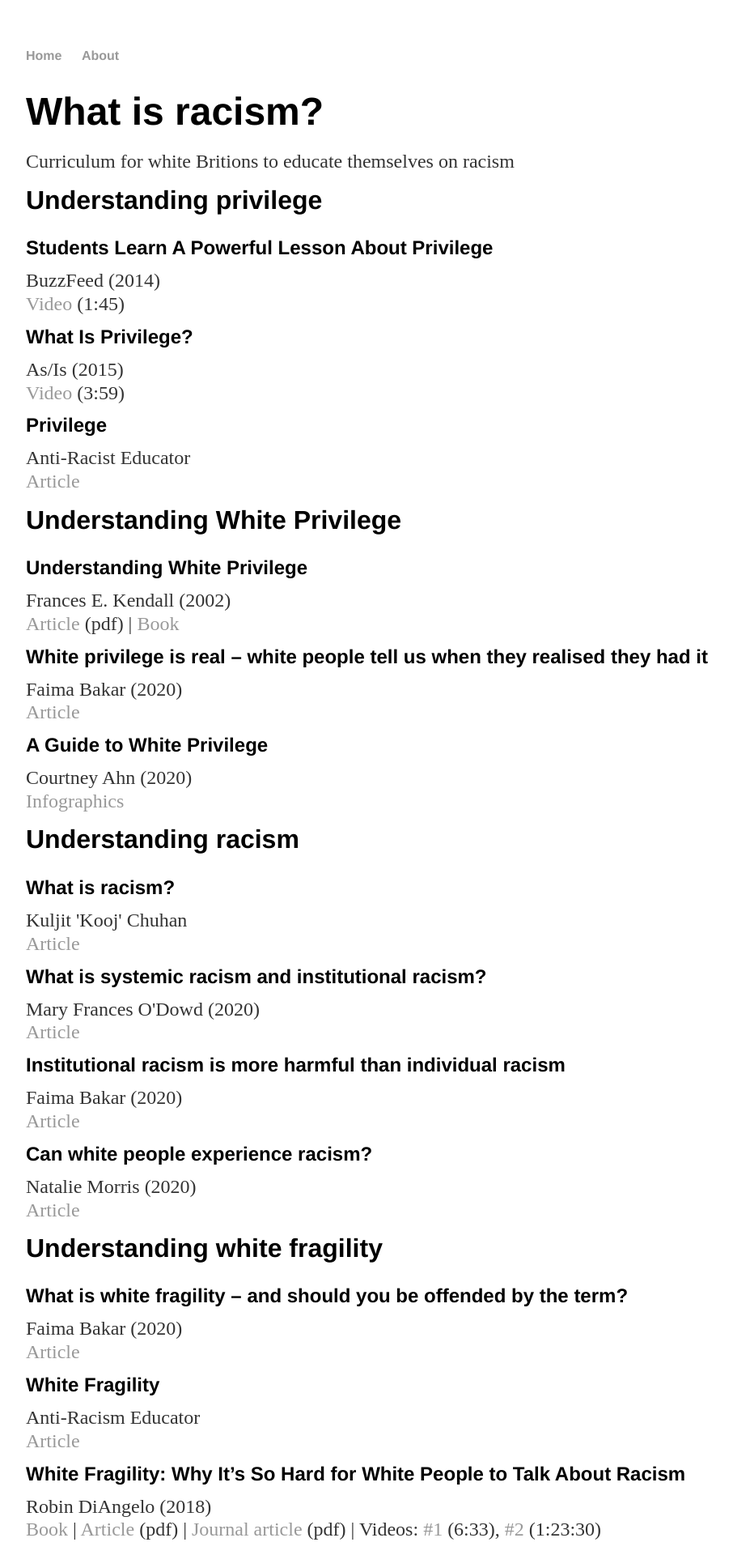
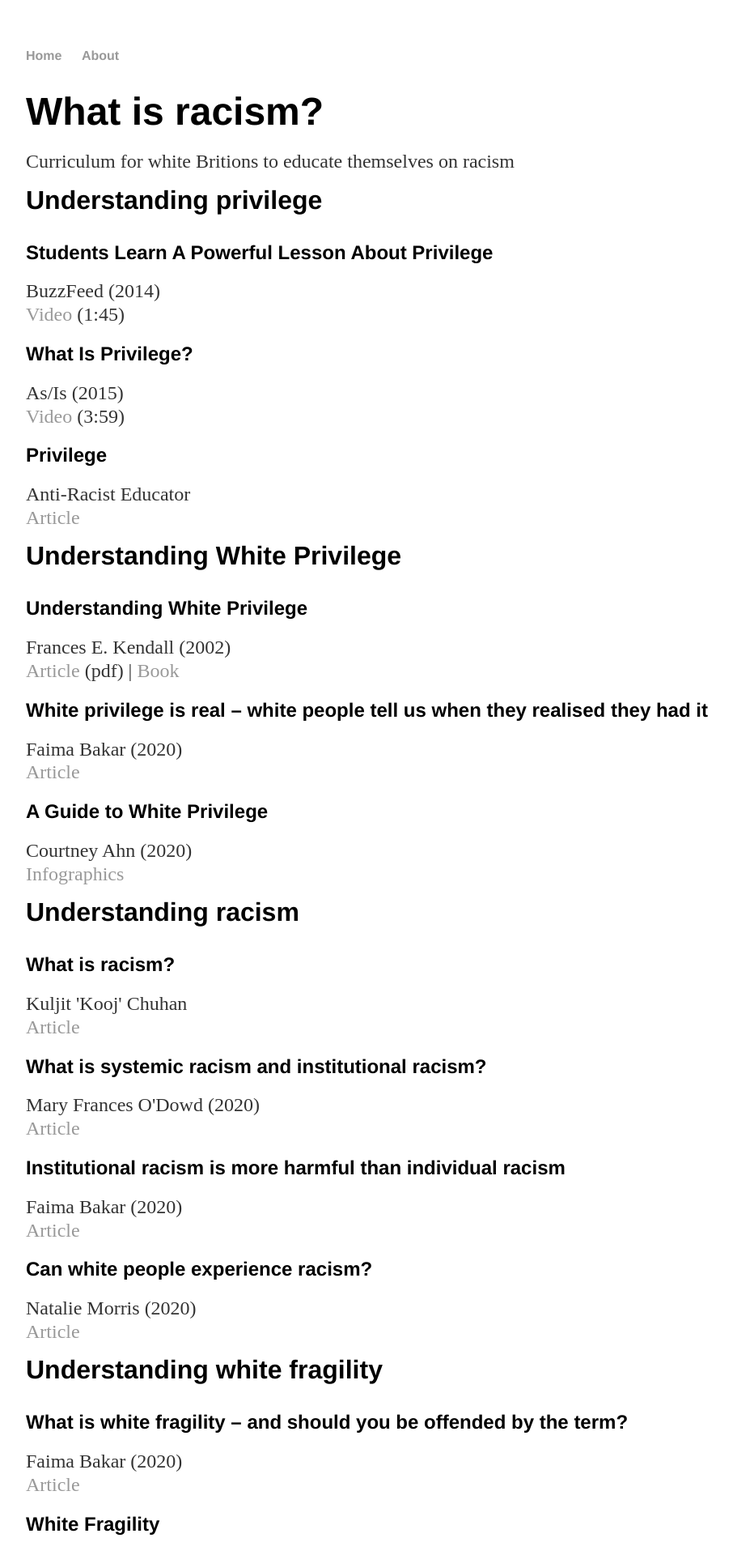
Before and after one commit to whatisracism/whatisracism.github.io, a Jekyll site: the page built from index.html, in a window 1280 px wide. Shown: the top 1920 px of the page at 81% size, without its empty margins (160-1066 px from the left). Built offline with Jekyll 4.4.1, drawn with Linux system fonts in a browser that asks for light colours.

Commit message:
Update main.css

```diff
--- a/css/main.css
+++ b/css/main.css
@@ -35,8 +35,6 @@
 h4 {
     font-size: 1.5em;
     font-family:'Helvetica', 'Arial', 'Sans-Serif';
-    margin-top: 0px;
-    margin-bottom: 0px;
 }
 p {
     font-size: 1.5em;
@@ -56,3 +54,23 @@
 ul.posts li {
     list-style: none;
 }
+.collapsible {
+  background-color: #eee;
+  color: #444;
+  cursor: pointer;
+  padding: 18px;
+  width: 100%;
+  border: none;
+  text-align: left;
+  outline: none;
+  font-size: 15px;
+}
+.active, .collapsible:hover {
+  background-color: #ccc;
+}
+.content {
+  padding: 0 18px;
+  display: none;
+  overflow: hidden;
+  background-color: #f1f1f1;
+}
```
